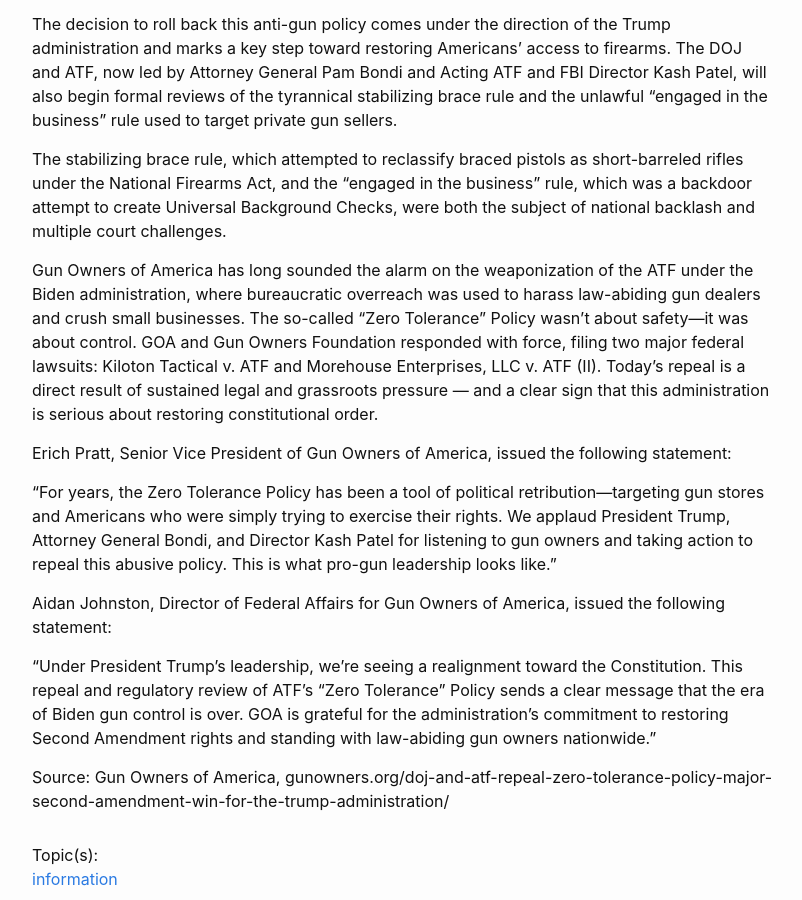
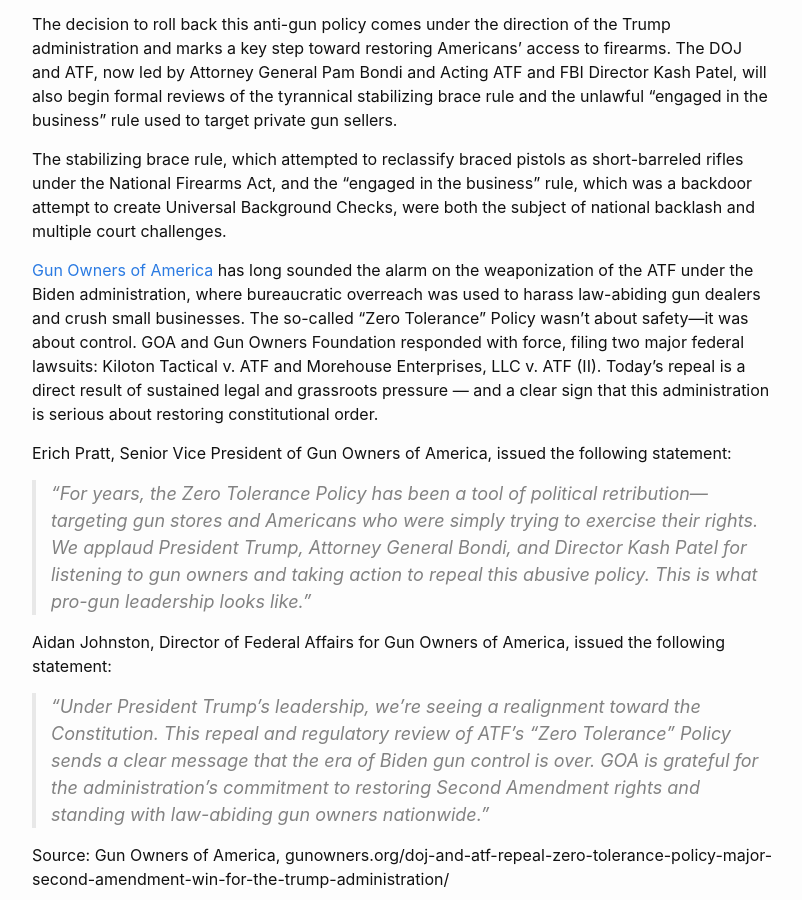
Before and after one commit to greg-raven/oam, a Jekyll site: the page built from _posts/2025-04-07-zero-tolerance-repealed.md, in a window 1280 px wide and 900 px high, scrolled down 441 px. Shown: the whole window, without its empty margins (238-1040 px from the left). Built offline with Jekyll 4.4.1, drawn with Linux system fonts in a browser that asks for light colours; part of the change alters nothing that is shown.

```diff
--- a/_posts/2025-04-07-zero-tolerance-repealed.md
+++ b/_posts/2025-04-07-zero-tolerance-repealed.md
@@ -13,14 +13,14 @@ The decision to roll back this anti-gun policy comes under the direction of the
 
 The stabilizing brace rule, which attempted to reclassify braced pistols as short-barreled rifles under the National Firearms Act, and the "engaged in the business" rule, which was a backdoor attempt to create Universal Background Checks, were both the subject of national backlash and multiple court challenges.
 
-Gun Owners of America has long sounded the alarm on the weaponization of the ATF under the Biden administration, where bureaucratic overreach was used to harass law-abiding gun dealers and crush small businesses. The so-called "Zero Tolerance" Policy wasn't about safety—it was about control. GOA and Gun Owners Foundation responded with force, filing two major federal lawsuits: Kiloton Tactical v. ATF and Morehouse Enterprises, LLC v. ATF (II). Today's repeal is a direct result of sustained legal and grassroots pressure --- and a clear sign that this administration is serious about restoring constitutional order.
+[Gun Owners of America](https://www.gunowners.org) has long sounded the alarm on the weaponization of the ATF under the Biden administration, where bureaucratic overreach was used to harass law-abiding gun dealers and crush small businesses. The so-called "Zero Tolerance" Policy wasn't about safety—it was about control. GOA and Gun Owners Foundation responded with force, filing two major federal lawsuits: Kiloton Tactical v. ATF and Morehouse Enterprises, LLC v. ATF (II). Today's repeal is a direct result of sustained legal and grassroots pressure --- and a clear sign that this administration is serious about restoring constitutional order.
 
 Erich Pratt, Senior Vice President of Gun Owners of America, issued the following statement:
 
-"For years, the Zero Tolerance Policy has been a tool of political retribution—targeting gun stores and Americans who were simply trying to exercise their rights. We applaud President Trump, Attorney General Bondi, and Director Kash Patel for listening to gun owners and taking action to repeal this abusive policy. This is what pro-gun leadership looks like."
+> "For years, the Zero Tolerance Policy has been a tool of political retribution—targeting gun stores and Americans who were simply trying to exercise their rights. We applaud President Trump, Attorney General Bondi, and Director Kash Patel for listening to gun owners and taking action to repeal this abusive policy. This is what pro-gun leadership looks like."
 
 Aidan Johnston, Director of Federal Affairs for Gun Owners of America, issued the following statement:
 
-"Under President Trump's leadership, we're seeing a realignment toward the Constitution. This repeal and regulatory review of ATF's "Zero Tolerance" Policy sends a clear message that the era of Biden gun control is over. GOA is grateful for the administration's commitment to restoring Second Amendment rights and standing with law-abiding gun owners nationwide."
+> "Under President Trump's leadership, we're seeing a realignment toward the Constitution. This repeal and regulatory review of ATF's "Zero Tolerance" Policy sends a clear message that the era of Biden gun control is over. GOA is grateful for the administration's commitment to restoring Second Amendment rights and standing with law-abiding gun owners nationwide."
 
 Source: Gun Owners of America, gunowners.org/doj-and-atf-repeal-zero-tolerance-policy-major-second-amendment-win-for-the-trump-administration/
```
